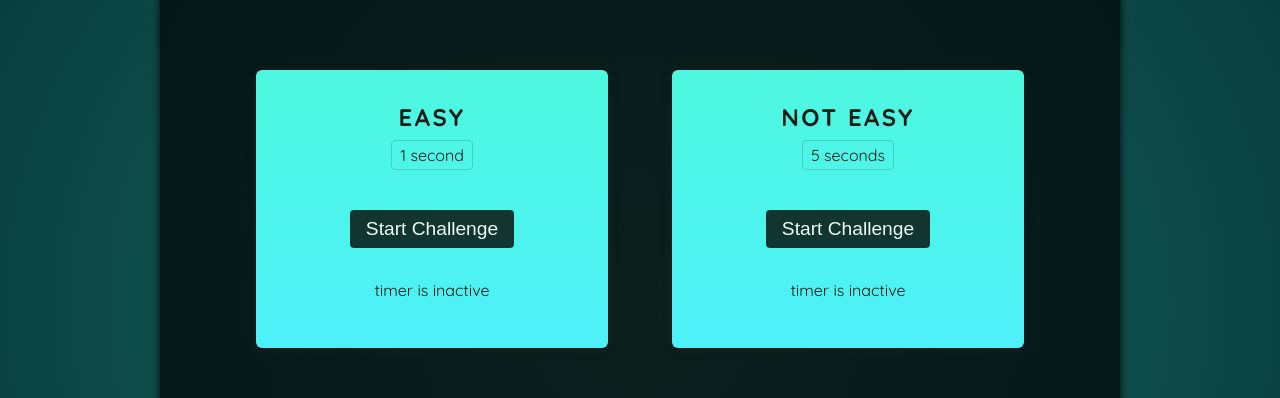
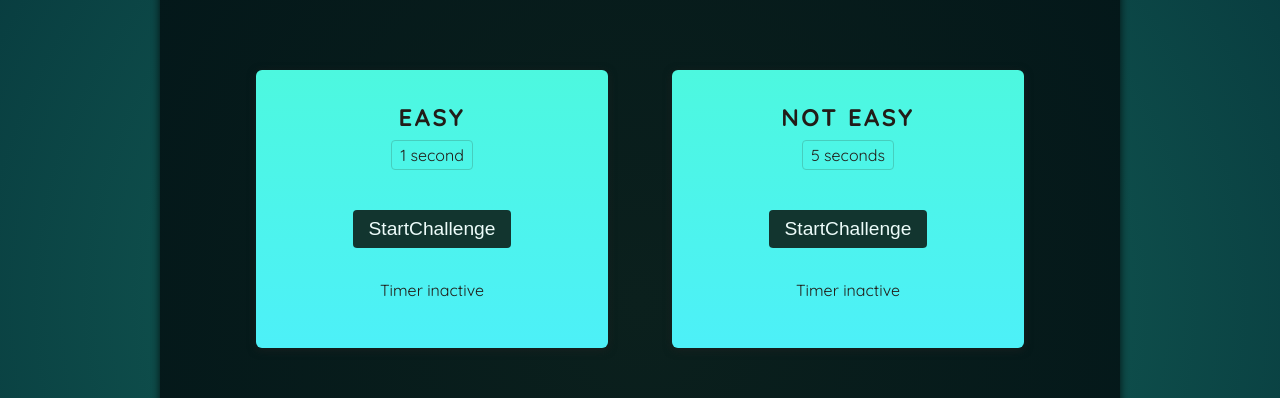
Before and after one commit to muqaddasazahra/countdowngame, a React (Vite) app: page / in a window 1280 px wide. Shown: the part 262-660 px from the top of the page. Built offline with nearby package versions, Linux system fonts and the light colour scheme; a web font is replaced by a local one.

Commit message:
Result Modal Component

```diff
--- /dev/null
+++ b/src/components/ResultModal.jsx
@@ -0,0 +1,15 @@
+import { forwardRef } from "react"
+
+const ResultModal=forwardRef(function ResultModal({result, targetTime}, ref)
+{
+    return <dialog ref={ref} className="result-modal">
+        <h2>you {result}</h2>
+        <p>The target time was <strong>{targetTime} seconds.</strong></p>
+        <p>You stopped the timer with <strong> x seconds left</strong></p>
+        <form method="dialog">
+        <button>Close</button>
+        </form>
+    </dialog>
+}
+)
+export default ResultModal;
--- a/src/components/TimerChallenge.jsx
+++ b/src/components/TimerChallenge.jsx
@@ -1,17 +1,41 @@
-export default function TimerChallenge({title, targetTime})
-{
-return <section className="challenge">
+import { useRef, useState } from "react";
+import ResultModal from "./ResultModal";
+
+export default function TimerChallenge({ title, targetTime }) {
+  const [timerExpired, setTimerExpired] = useState(false);
+  const [timeStarted, setTimeStarted] = useState(false);
+  const dialog=useRef();
+  var timer = useRef();
+  function handleStart() {
+    timer.current = setTimeout(() => {
+      setTimerExpired(true);
+      dialog.current.showModal();
+    }, targetTime * 1000);
+
+    setTimeStarted(true);
+  }
+  function handleStop() {
+    clearTimeout(timer.current);
+    setTimeStarted(false);
+  }
+  return (
+    <>
+    <ResultModal ref={dialog} targetTime={targetTime} title={title}/>
+     <section className="challenge">
       <h2>{title}</h2>
+      {timerExpired ? "you lost" : ""}
       <p className="challenge-time">
-    {targetTime} second{targetTime>1 ? "s":""}
+        {targetTime} second{targetTime > 1 ? "s" : ""}
       </p>
       <p>
-    <button>
-        Start Challenge
+        <button onClick={timeStarted ? handleStop : handleStart}>
+          {timeStarted ? "Stop" : "Start"}Challenge
         </button>
       </p>
-<p className="">
-    timer is inactive
+      <p className={timeStarted ? "active" : undefined}>
+        {timeStarted ? "Timer isrunning..." : " Timer inactive"}
       </p>
     </section>
+    </>
+  );
 }
```
Lines whose indentation alone changed are shown as unchanged.
